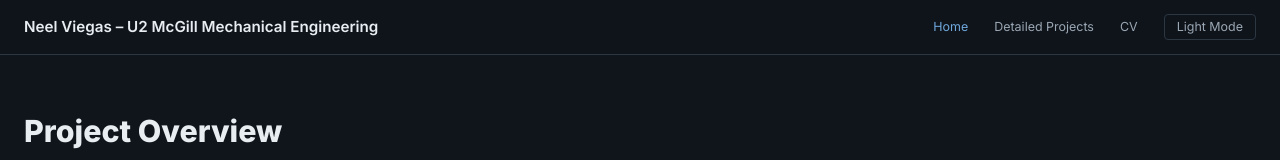
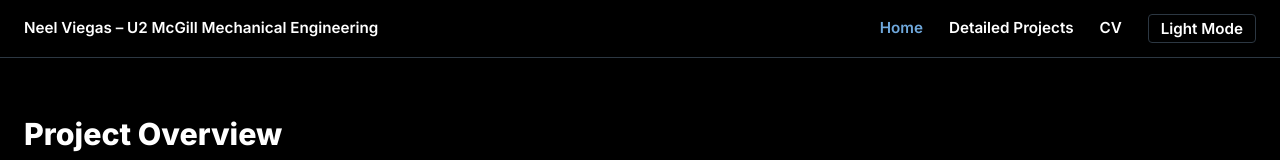
Before and after one commit to neelviegas/neelviegas.github.io, a plain HTML site: page index.html in a window 1280 px wide. Both pictures are taken after a click on the button "Dark Mode". Shown: the top 160 px of the page. Drawn offline with Linux system fonts and the light colour scheme.

Commit message:
Bold nav header to match the name, black and white dark mode (#9)
- Nav links and the theme toggle now use the same weight, size and color
  as the name in the header
- Dark mode: pure black page, nav and cards, with white text


Claude-Session: https://claude.ai/code/session_019AqUA74rr57SfRsqx9tv9f

Co-authored-by: Claude <noreply@anthropic.com>

```diff
--- a/style.css
+++ b/style.css
@@ -27,10 +27,10 @@
 }
 
 [data-theme="dark"] {
-  --paper:      #10151b;   /* deep slate sheet */
-  --paper-2:    #1a222c;   /* panel fill */
-  --ink:        #e8edf2;   /* light text */
-  --ink-soft:   #9aa7b4;   /* secondary text */
+  --paper:      #000000;   /* black page */
+  --paper-2:    #141414;   /* panel fill */
+  --ink:        #ffffff;   /* white text */
+  --ink-soft:   #e6e6e6;   /* secondary text, near-white */
   --line:       #2c3742;   /* hairline rules */
   --line-soft:  #232d38;
   --blue:       #6fa8dc;   /* lighter blue for contrast on dark */
@@ -38,8 +38,8 @@
   --blue-tint:  #1c2b3a;
   --accent:     #e5674f;   /* brighter red on dark */
   --grid:       rgba(120,160,200,0.05);
-  --nav-bg:     rgba(16,21,27,0.9);
-  --card-bg:    #141b23;
+  --nav-bg:     rgba(0,0,0,0.9);
+  --card-bg:    #000000;
   --img-bg:     #f3f5f7;   /* keep image backdrops light so drawings/graphs read */
 }
 
@@ -86,8 +86,8 @@ a:hover { color: var(--accent); }
 }
 .nav-links { display: flex; gap: 26px; align-items: center; }
 .nav-links a {
-  font-family: var(--font-mono); font-size: 0.78rem;
-  color: var(--ink-soft);
+  font-family: var(--font-mono); font-weight: 600; font-size: 0.95rem;
+  color: var(--ink);
 }
 .nav-links a:hover, .nav-links a.active { color: var(--blue); }
 .nav-toggle { display: none; background: none; border: 0; cursor: pointer; }
@@ -398,8 +398,8 @@ ul.tight li { margin-bottom: 6px; }
 /* ---------- theme toggle ---------- */
 .theme-toggle {
   background: none; border: 1px solid var(--line); border-radius: 4px;
-  color: var(--ink-soft); cursor: pointer; padding: 6px 12px;
-  font-family: var(--font-body); font-size: 0.78rem;
+  color: var(--ink); cursor: pointer; padding: 6px 12px;
+  font-family: var(--font-body); font-weight: 600; font-size: 0.95rem;
   line-height: 1; display: inline-flex; align-items: center; white-space: nowrap;
   transition: color 0.15s ease, border-color 0.15s ease;
 }
```
